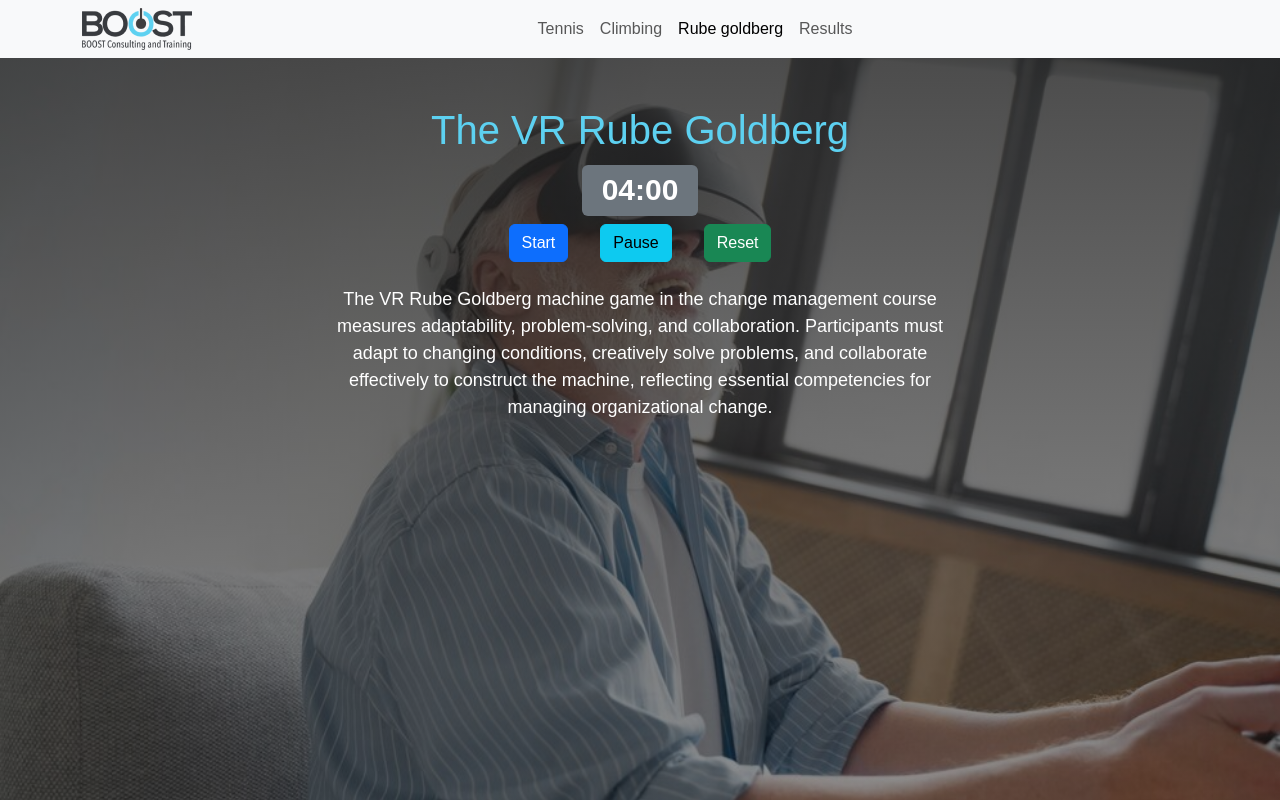
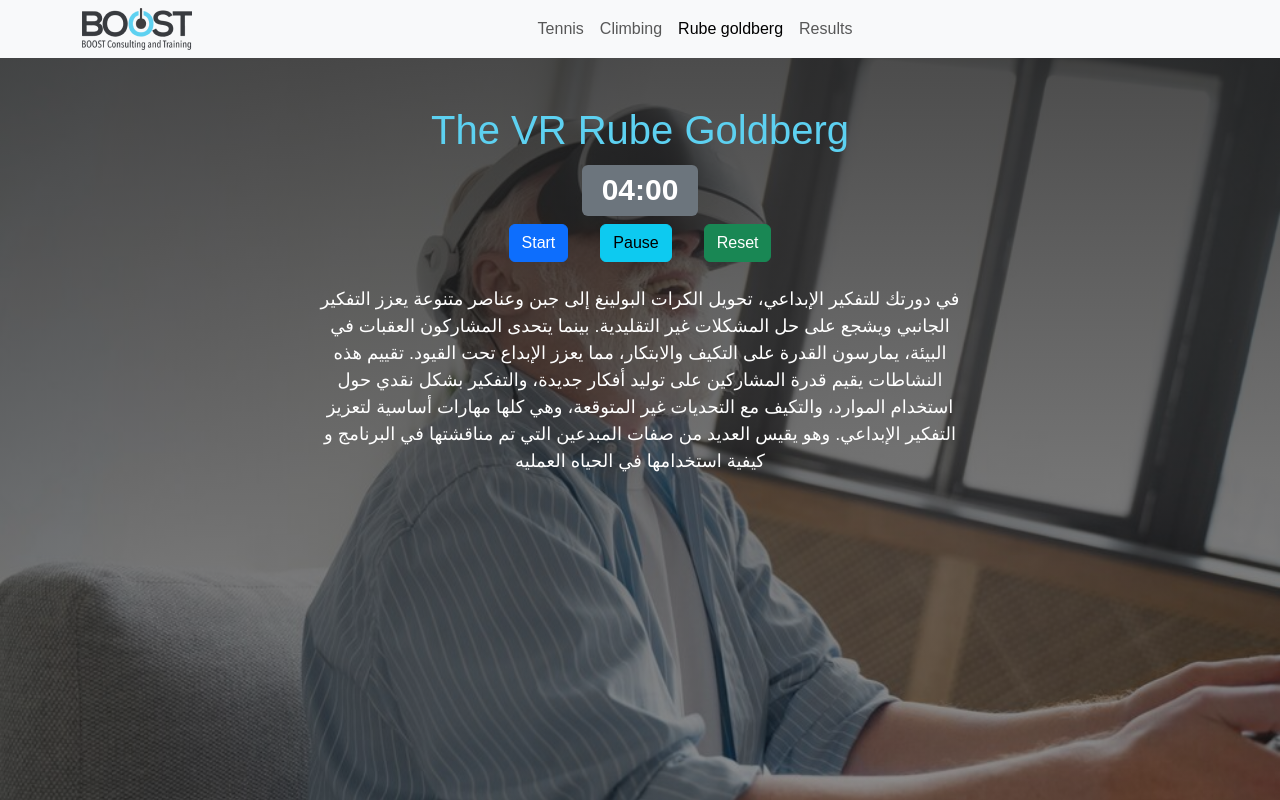
Before and after one commit to Mohamed-Ahmed10/score, a React (Vite) app: page /rube_goldberg in a window 1280 px wide. Built offline with nearby package versions, Linux system fonts and the light colour scheme.

Commit message:
Change text

```diff
--- a/src/views/Rube.jsx
+++ b/src/views/Rube.jsx
@@ -26,12 +26,13 @@ export default function Rube() {
             <h1>The VR Rube Goldberg</h1>
 
             <h1 className='text-white'>
-                <Badge bg="secondary">{ formatTime(time)}</Badge>
+                <Badge bg="secondary">{formatTime(time)}</Badge>
             </h1>
             <Button className="mx-3" onClick={() => handleStart(setIsRunning)} variant="primary">Start</Button>
             <Button className="mx-3" onClick={() => handlePause(setIsRunning)} variant="info">Pause</Button>
             <Button className="mx-3" onClick={() => reset(setTime, setIsRunning)} variant="success">Reset</Button>
-            <p className="text-white w-50 m-auto mt-4">The VR Rube Goldberg machine game in the change management course measures adaptability, problem-solving, and collaboration. Participants must adapt to changing conditions, creatively solve problems, and collaborate effectively to construct the machine, reflecting essential competencies for managing organizational change.</p>
+            <p className="text-white w-50 m-auto mt-4">في دورتك للتفكير الإبداعي، تحويل الكرات البولينغ إلى جبن وعناصر متنوعة يعزز التفكير الجانبي ويشجع على حل المشكلات غير التقليدية. بينما يتحدى المشاركون العقبات في البيئة، يمارسون القدرة على التكيف والابتكار، مما يعزز الإبداع تحت القيود. تقييم هذه النشاطات يقيم قدرة المشاركين على توليد أفكار جديدة، والتفكير بشكل نقدي حول استخدام الموارد، والتكيف مع التحديات غير المتوقعة، وهي كلها مهارات أساسية لتعزيز التفكير الإبداعي.
+                وهو يقيس العديد من صفات المبدعين التي تم مناقشتها في البرنامج و كيفية استخدامها في الحياه العمليه</p>
         </div>
     )
 }
```
